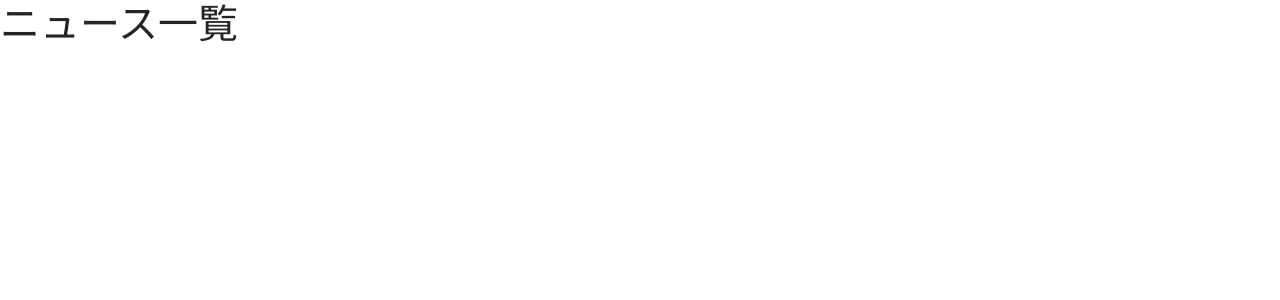
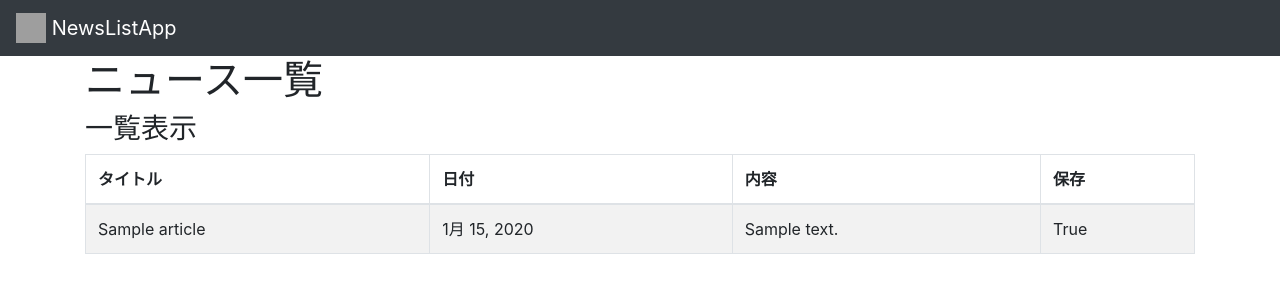
Before and after one commit to nissy7ok/newslist, a Django app: page /index/ in a window 1280 px wide. Shown: the top 300 px of the page. Run offline with Django 3.2, Linux system fonts and the light colour scheme; tables that the repository leaves empty hold one stand-in row (values such as "Sample post"); some libraries are stand-ins or nearby versions; grey boxes are pictures that could not be loaded.

Commit message:
create header
create header with bootstrap

```diff
--- a/newslistapp/views.py
+++ b/newslistapp/views.py
@@ -1,6 +1,9 @@
 from django.shortcuts import render
 from django.http import HttpResponse
 
+from .models import Article
+
 def index(request):
     # return HttpResponse("Indexです！")
-    return render(request, 'index.html')
+    articles = Article.objects.all()
+    return render(request, 'index.html', {'articles': articles})
--- a/templates/base.html
+++ b/templates/base.html
@@ -15,9 +15,21 @@
   </head>
   <body>
 
+    <!-- ヘッダー -->
+    <nav class="navbar navbar-dark bg-dark">
+      <a class="navbar-brand" href="#">
+        <img src="/docs/4.5/assets/brand/bootstrap-solid.svg" width="30" height="30" class="d-inline-block align-top" alt="">
+        NewsListApp
+      </a>
+    </nav>
+
+    <div class='container'>
+    <!-- メイン -->
     {% block content %}
+
     {% endblock content %}
 
+    </div>
     <!-- Optional JavaScript -->
     <!-- jQuery first, then Popper.js, then Bootstrap JS -->
     <script src="https://code.jquery.com/jquery-3.5.1.slim.min.js" integrity="sha384-DfXdz2htPH0lsSSs5nCTpuj/zy4C+OGpamoFVy38MVBnE+IbbVYUew+OrCXaRkfj" crossorigin="anonymous"></script>
--- a/templates/index.html
+++ b/templates/index.html
@@ -1,6 +1,33 @@
 {% extends 'base.html' %}
 
 {% block content %}
+
+
 <h1>ニュース一覧</h1>
+<h3>一覧表示</h3>
+<table class="table table-striped table-bordered">
+    <thead>
+        <tr>
+            <th>タイトル</th>
+            <th>日付</th>
+            <th>内容</th>
+            <th>保存</th>
+        </tr>
+    </thead>
+    <tbody>
+        {% for article in articles %}
+        <tr>
+          <td>{{ article.title }}</td>
+          <td>{{ article.created_at }}</td>
+          <td>{{ article.content }}</td>
+          <td>{{ article.check }}</td>
+        </tr>
+        {% endfor %}
+    </tbody>
+</table>
+{% for article in articles %}
+
+{% endfor %}
+
 
 {% endblock content %}
```
